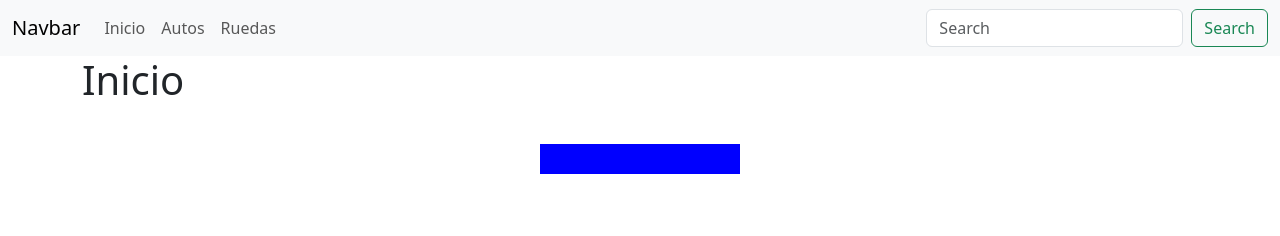
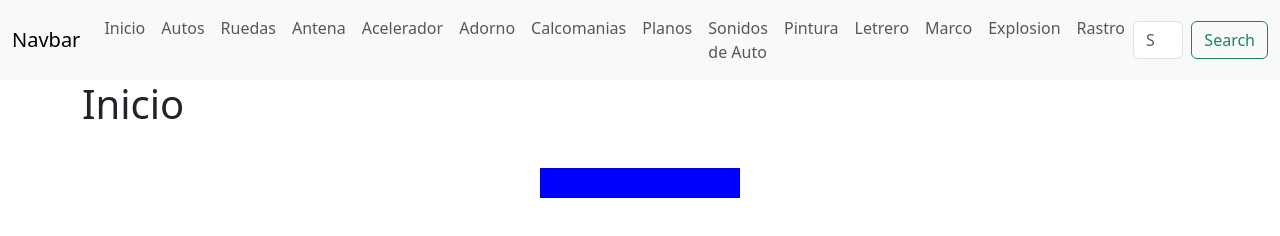
Before and after one commit to DaizanNoBakudanBiteTheDust/PFLagrotteriaJavascript, a plain HTML site: page index.html in a window 1280 px wide. Drawn offline with nearby package versions, Linux system fonts and the light colour scheme.

Commit message:
Se agregaron mas elementos al menu

```diff
--- a/css/style.css
+++ b/css/style.css
@@ -18,3 +18,7 @@ button {
     height: 30px;
     background-color: blue;
   }
+
+  #productos img{
+      width: 200px;
+  }
--- a/index.html
+++ b/index.html
@@ -32,6 +32,40 @@
                         </li><li class="nav-item">
                             <a class="nav-link" id="ruedas" aria-current="page" href="#">Ruedas</a>
                         </li>
+                    </li><li class="nav-item">
+                        <a class="nav-link" id="antena" aria-current="page" href="#">Antena</a>
+                    </li>
+                </li><li class="nav-item">
+                    <a class="nav-link" id="acelerador" aria-current="page" href="#">Acelerador</a>
+                </li>
+            </li><li class="nav-item">
+                <a class="nav-link" id="adorno" aria-current="page" href="#">Adorno</a>
+            </li>
+        </li><li class="nav-item">
+            <a class="nav-link" id="calcomanias" aria-current="page" href="#">Calcomanias</a>
+        </li>
+    </li><li class="nav-item">
+        <a class="nav-link" id="planos" aria-current="page" href="#">Planos</a>
+    </li>
+</li><li class="nav-item">
+    <a class="nav-link" id="sonido" aria-current="page" href="#">Sonidos de Auto</a>
+</li>
+</li><li class="nav-item">
+    <a class="nav-link" id="pintura" aria-current="page" href="#">Pintura</a>
+</li>
+</li><li class="nav-item">
+    <a class="nav-link" id="letrero" aria-current="page" href="#">Letrero</a>
+</li>
+</li><li class="nav-item">
+    <a class="nav-link" id="marco" aria-current="page" href="#">Marco</a>
+</li>
+</li><li class="nav-item">
+    <a class="nav-link" id="explosion" aria-current="page" href="#">Explosion</a>
+</li>
+</li><li class="nav-item">
+    <a class="nav-link" id="rastro" aria-current="page" href="#">Rastro</a>
+</li>
+
                     </ul>
                     <form class="d-flex" role="search">
                         <input class="form-control me-2" type="search" placeholder="Search" aria-label="Search">
--- a/js/main.js
+++ b/js/main.js
@@ -14,6 +14,18 @@
     let botonTodos = document.getElementById('todos');
     let botonAutos = document.getElementById('traerAutos');
     let botonRuedas = document.getElementById('ruedas');
+    let botonAntena = document.getElementById('antena');
+    let botonAcelerador = document.getElementById('acelerador');
+    let botonAdorno = document.getElementById('adorno');
+    let botonCalcomanias = document.getElementById('calcomanias');
+    let botonPlanos = document.getElementById('planos');
+    let botonSonido = document.getElementById('sonido');
+    let botonPintura = document.getElementById('pintura');
+    let botonLetrero = document.getElementById('letrero');
+    let botonMarco = document.getElementById('marco');
+    let botonExplosion = document.getElementById('explosion');
+    let botonRastro = document.getElementById('rastro');
+
 
     // Llamo al H1 en el index aka titulo de Pagina
 
@@ -124,7 +136,7 @@
                         imagenProducto = "./img/fennec.webp";
                         break;
                     default:
-                        imagenProducto = " ";
+                        imagenProducto = "./img/default.jpg";
                         break;
                 }
 
@@ -186,3 +198,36 @@
     botonRuedas.addEventListener("click", function () {
         categoriaAutos("Ruedas")
     });
+    botonAntena.addEventListener("click", function () {
+        categoriaAutos("Antena")
+    });
+    botonAcelerador.addEventListener("click", function () {
+        categoriaAutos("Acelerador")
+    });
+    botonAdorno.addEventListener("click", function () {
+        categoriaAutos("Adorno")
+    });
+    botonCalcomanias.addEventListener("click", function () {
+        categoriaAutos("Calcomanías")
+    });
+    botonPlanos.addEventListener("click", function () {
+        categoriaAutos("Planos")
+    });
+    botonSonido.addEventListener("click", function () {
+        categoriaAutos("Sonido de motor")
+    });
+    botonPintura.addEventListener("click", function () {
+        categoriaAutos("Pintura")
+    });
+    botonLetrero.addEventListener("click", function () {
+        categoriaAutos("Letrero del jugador")
+    });
+    botonMarco.addEventListener("click", function () {
+        categoriaAutos("Marco de avatar")
+    });
+    botonExplosion.addEventListener("click", function () {
+        categoriaAutos("Explosión de gol")
+    });
+    botonRastro.addEventListener("click", function () {
+        categoriaAutos("Rastro")
+    });
```
Also changed, not shown: img/default.jpg (added).
